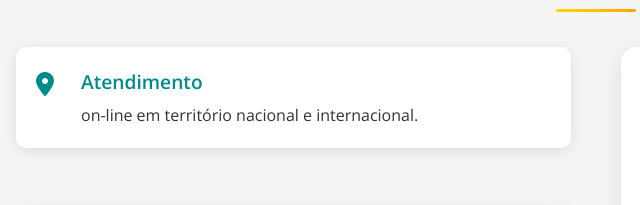
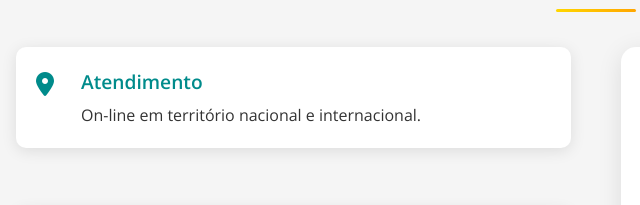
Before and after one commit to fefecal/fefecal.github.io, a plain HTML site: page index.html in a window 1280 px wide. Shown: the part 2599-2804 px from the top of the page, 44-684 px from the left. Drawn offline with nearby package versions, Linux system fonts and the light colour scheme.

Commit message:
Update index.html

```diff
--- a/index.html
+++ b/index.html
@@ -119,7 +119,7 @@
                         <i class="fas fa-map-marker-alt"></i>
                         <div>
                             <h3>Atendimento</h3>
-                            <p> on-line em território nacional e internacional.</p>
+                            <p>On-line em território nacional e internacional.</p>
                         </div>
                     </div>
 
```
